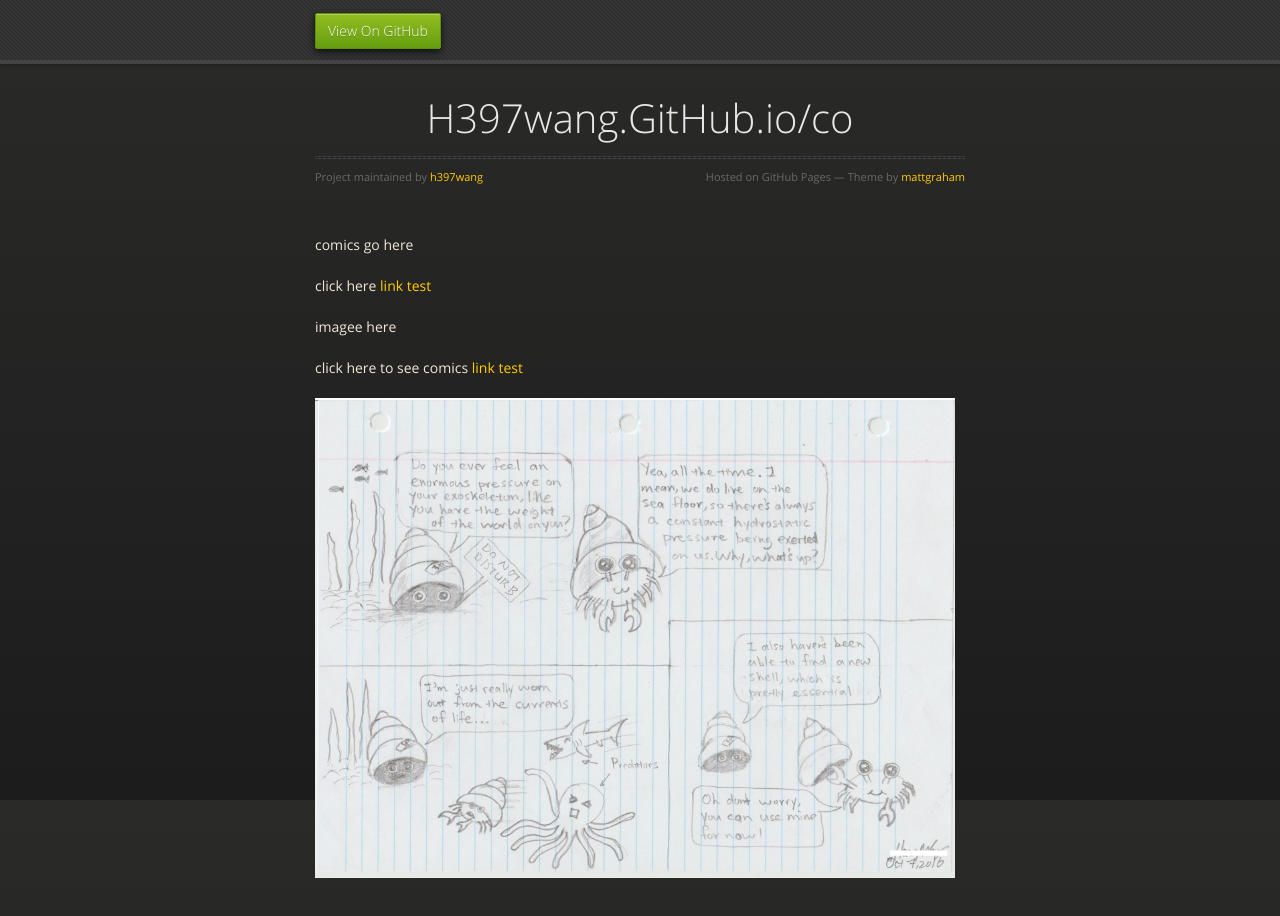
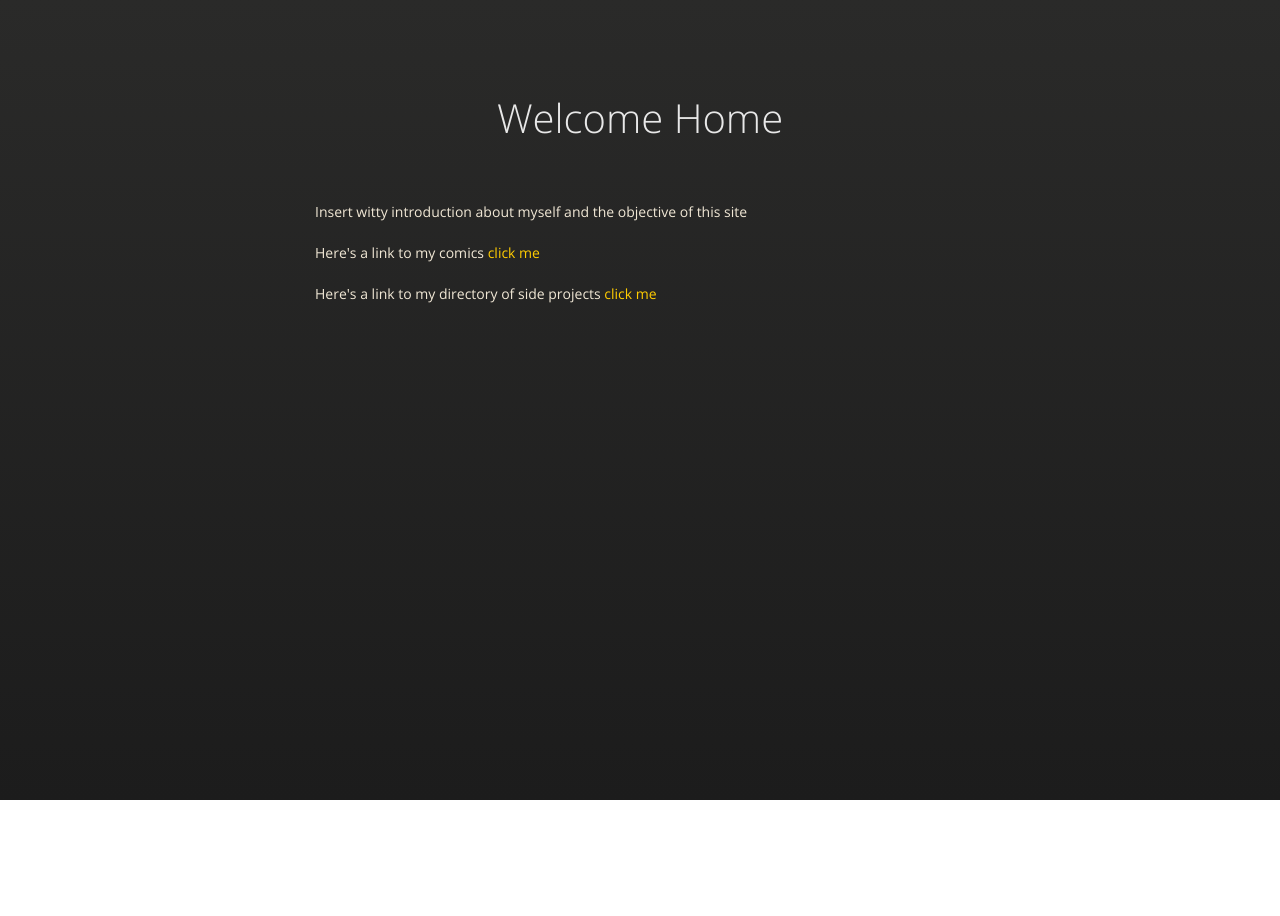
Before and after one commit to h397wang/h397wang.github.io, a plain HTML site: page index.html in a window 1280 px wide. After the commit the page ends 800 px from the top, so only its background shows below. Drawn offline with nearby package versions, Linux system fonts and the light colour scheme.

Commit message:
Update index.html

```diff
--- a/index.html
+++ b/index.html
@@ -3,7 +3,7 @@
   <head>
     <meta charset="utf-8">
     <meta http-equiv="X-UA-Compatible" content="chrome=1">
-    <title>H397wang.GitHub.io/co by h397wang</title>
+    <title>Welcome Home </title>
     <link rel="stylesheet" href="stylesheets/styles.css">
     <link rel="stylesheet" href="stylesheets/github-dark.css">
     <script src="https://ajax.googleapis.com/ajax/libs/jquery/1.7.1/jquery.min.js"></script>
@@ -17,31 +17,22 @@
     <meta name="viewport" content="width=device-width, initial-scale=1, user-scalable=no">
 
   </head>
+
   <body>
-      <div id="header">
-        <nav>
-          <li class="fork"><a href="https://github.com/h397wang">View On GitHub</a></li>
-        </nav>
-      </div><!-- end header -->
 
     <div class="wrapper">
 
       <section>
         <div id="title">
-          <h1>H397wang.GitHub.io/co</h1>
-          <p></p>
-          <hr>
-          <span class="credits left">Project maintained by <a href="https://github.com/h397wang">h397wang</a></span>
-          <span class="credits right">Hosted on GitHub Pages &mdash; Theme by <a href="https://twitter.com/michigangraham">mattgraham</a></span>
+          <h1>Welcome Home</h1>
         </div>
 
-        <p>comics go here</p>
+        <p>Insert witty introduction about myself and the objective of this site </p>
 
-<p>click here <a href="http://h397wang.github.io/SpaceTTT/">link test</a></p>
-<p> imagee here </p>
-<p> <p>click here to see comics <a href="http://h397wang.github.io/comics">link test</a></p>
+        <p>Here's a link to my comics <a href="http://h397wang.github.io/comics"> click me</a> </p>
 
-<img src="images/hermit_crabs.jpg" width="640" height="480">
+        <p>Here's a link to my directory of side projects <a href="http://h397wang.github.io/projects"> click me </a> </p>
+
       </section>
 
     </div>
```
